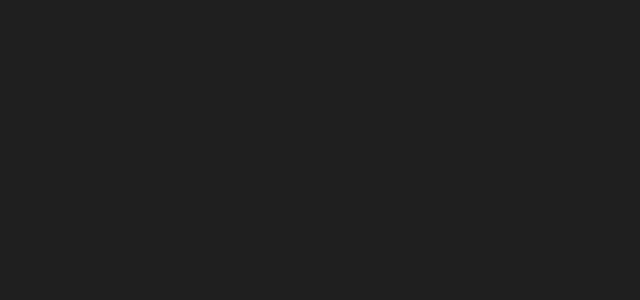
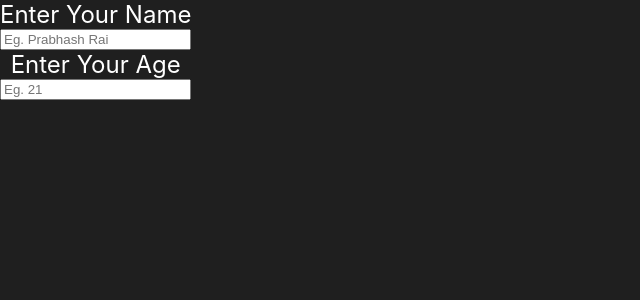
Before and after one commit to prabhashrai02/form, a React (Create React App) app: page / in a window 1280 px wide. Shown: the top 300 px of the page, without its empty margins (0-640 px from the left). Built offline with nearby package versions, Linux system fonts and the light colour scheme.

Commit message:
Added form to take input

```diff
--- a/src/Component/AddMember/AddMember.css
+++ b/src/Component/AddMember/AddMember.css
@@ -0,0 +1,11 @@
+.form_input {
+    text-align: center;
+    display: flex;
+    flex-direction: column;
+    width: fit-content;
+}
+
+.form_input label {
+    font-size: x-large;
+    color: white;
+}
--- a/src/Component/AddMember/AddMember.js
+++ b/src/Component/AddMember/AddMember.js
@@ -3,6 +3,12 @@
 const AddMember = () => {
     return (
         <div>
+            <form className="form_input">
+                <label>Enter Your Name</label>
+                <input type='text' placeholder='Eg. Prabhash Rai'></input>
+                <label>Enter Your Age</label>
+                <input type='number' placeholder='Eg. 21'></input>
+            </form>
         </div>
     )
 }
```
